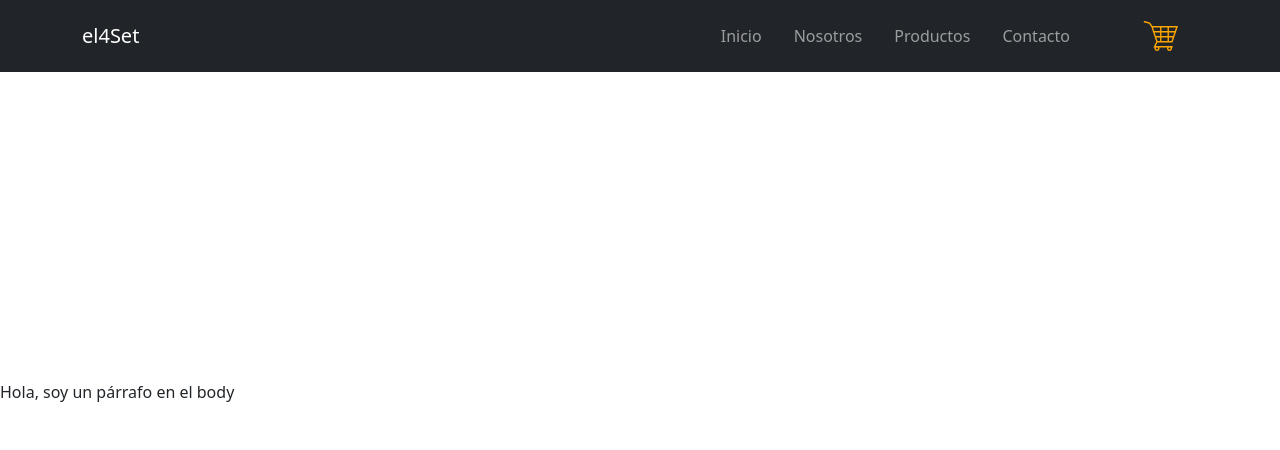
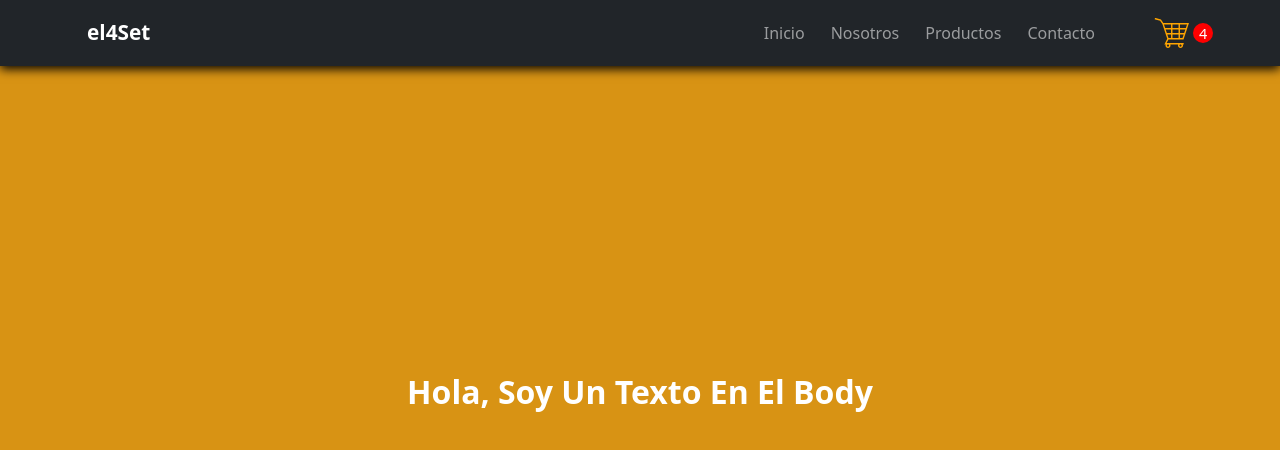
Before and after one commit to jeepers22/proyecto-react-vite, a React (Vite) app: page / in a window 1280 px wide. Shown: the top 450 px of the page. Built offline with nearby package versions, Linux system fonts and the light colour scheme.

Commit message:
Mejoras hover y body

```diff
--- a/components/CartWidget.css
+++ /dev/null
@@ -1,20 +0,0 @@
-.logo-carrito {
-    position: relative;
-    font-size: 2.5rem;
-    color: #fff;
-    color: orange;
-}
-
-/* .contador::before {
-    content: "4";
-    color: #fff;
-    font-size: 1.2rem;
-    text-align: center;
-    position: absolute;
-    width: 20px;
-    height: 20px;
-    z-index: 999;
-    left: 91%;
-    top: 13px;
-    border-radius: 50%;
-} */
--- a/components/ItemListContainer.jsx
+++ /dev/null
@@ -1,7 +0,0 @@
-const ItemListContainer = () => {
-    return (
-        <p>Hola, soy un párrafo en el body</p>
-    )
-}
-
-export default ItemListContainer
--- a/src/App.jsx
+++ b/src/App.jsx
@@ -1,6 +1,6 @@
 import "./App.css"
-import NavBar from "../components/NavBar"
-import ItemListContainer from "../components/ItemListContainer"
+import NavBar from "./components/NavBar.jsx"
+import ItemListContainer from "./components/ItemListContainer"
 
 const App = () => {
   return (
--- /dev/null
+++ b/src/components/CartWidget.css
@@ -0,0 +1,33 @@
+.logo-carrito {
+    font-size: 2.5rem;
+    color: #fff;
+    color: orange;
+}
+
+.contador {
+    position: relative;
+}
+
+.contador::before {
+    content: "4";
+    color: #fff;
+    background-color: red;
+    font-size: 0.9rem;
+    text-align: center;
+    position: absolute;
+    width: 20px;
+    height: 20px;
+    border-radius: 50%;
+    top: calc(50% - height/2);
+    left: 100%;
+}
+
+@media (max-width: 768px) {
+    .contador {
+        justify-content: center;
+    }
+
+    .contador::before {
+        left: calc(50% + 21px)
+    }
+}
--- /dev/null
+++ b/src/components/ItemListContainer.css
@@ -0,0 +1,15 @@
+.main {
+    display: flex;
+    justify-content: center;
+    align-items: center;
+    width: 100%;
+    height: 100vh;
+    background-color: #d89314;
+    color: #fff;
+}
+
+p {
+    font-weight: 700;
+    font-size: 2rem;
+    text-transform: capitalize;
+}
--- /dev/null
+++ b/src/components/ItemListContainer.jsx
@@ -0,0 +1,11 @@
+import "./ItemListContainer.css"
+
+const ItemListContainer = () => {
+    return (
+        <div className="main">
+            <p>Hola, soy un texto en el body</p>
+        </div>
+    )
+}
+
+export default ItemListContainer
--- /dev/null
+++ b/src/components/NavBar.css
@@ -0,0 +1,18 @@
+.navegador {
+    box-shadow: 0px 3px 10px rgb(0, 0, 0, 1);
+}
+
+.logo {
+    font-size: 1.3rem;
+    font-weight: 700;
+}
+
+a {
+    padding: 5px !important;
+}
+
+.nav-link:hover {
+    border-top: 2px solid orange;
+    border-bottom: 2px solid orange;
+    transition: 0.3s ease-out;
+}
--- a/components/NavBar.jsx
+++ b/src/components/NavBar.jsx
@@ -3,20 +3,20 @@ import "./NavBar.css"
 
 const NavBar = () => {
     return (
-        <nav className="navbar fixed-top navbar-expand-md navbar-dark bg-dark">
+        <nav className="navbar fixed-top navbar-expand-md navbar-dark bg-dark navegador">
             <div className="container d-flex justify-content-around">
-                <a className="navbar-brand" href="#">el4Set</a>
+                <a className="navbar-brand logo" href="#">el4Set</a>
                 <button className="navbar-toggler" type="button" data-bs-toggle="collapse" data-bs-target="#navbarNavAltMarkup" aria-controls="navbarNavAltMarkup" aria-expanded="false" aria-label="Toggle navigation">
                     <span className="navbar-toggler-icon"></span>
                 </button>
                 <div className="collapse navbar-collapse d-flex-column justify-content-md-end align-items-center gap-5" id="navbarNavAltMarkup">
-                    <div className="navbar-nav gap-md-3">
+                    <div className="navbar-nav gap-md-3 text-center">
                         <a className="nav-link" href="#">Inicio</a>
                         <a className="nav-link" href="#">Nosotros</a>
                         <a className="nav-link" href="#">Productos</a>
                         <a className="nav-link" href="#">Contacto</a>
                     </div>
-                    <a className="nav-link logo-carrito" href="#"><CartWidget /></a>
+                    <a className="logo-carrito" href="#"><CartWidget /></a>
                 </div>
             </div>
         </nav>
--- a/src/index.css
+++ b/src/index.css
@@ -1,70 +1,4 @@
-:root {
-  font-family: Inter, Avenir, Helvetica, Arial, sans-serif;
-  font-size: 16px;
-  line-height: 24px;
-  font-weight: 400;
-
-  color-scheme: light dark;
-  color: rgba(255, 255, 255, 0.87);
-  background-color: #242424;
-
-  font-synthesis: none;
-  text-rendering: optimizeLegibility;
-  -webkit-font-smoothing: antialiased;
-  -moz-osx-font-smoothing: grayscale;
-  -webkit-text-size-adjust: 100%;
+body {
+    width: 100%;
+    height: 100vh;
 }
-
-a {
-  font-weight: 500;
-  color: #646cff;
-  text-decoration: inherit;
-}
-a:hover {
-  color: #535bf2;
-}
-
-body {
-  margin: 0;
-  display: flex;
-  place-items: center;
-  min-width: 320px;
-  min-height: 100vh;
-}
-
-h1 {
-  font-size: 3.2em;
-  line-height: 1.1;
-}
-
-button {
-  border-radius: 8px;
-  border: 1px solid transparent;
-  padding: 0.6em 1.2em;
-  font-size: 1em;
-  font-weight: 500;
-  font-family: inherit;
-  background-color: #1a1a1a;
-  cursor: pointer;
-  transition: border-color 0.25s;
-}
-button:hover {
-  border-color: #646cff;
-}
-button:focus,
-button:focus-visible {
-  outline: 4px auto -webkit-focus-ring-color;
-}
-
-@media (prefers-color-scheme: light) {
-  :root {
-    color: #213547;
-    background-color: #ffffff;
-  }
-  a:hover {
-    color: #747bff;
-  }
-  button {
-    background-color: #f9f9f9;
-  }
-}
```
Also changed, not shown: components/NavBar.css (deleted), src/components/CartWidget.jsx (renamed from components/CartWidget.jsx).
